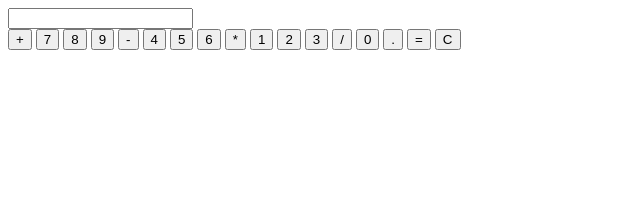
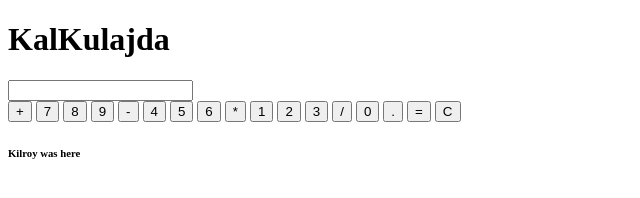
Before and after one commit to WhiteSidus/JavaScript-Calculator, a plain HTML site: page index.html in a window 1280 px wide. Shown: the whole page, without its empty margins (0-640 px from the left). Drawn offline with Linux system fonts and the light colour scheme.

Commit message:
HTML - done numero 2

```diff
--- a/index.html
+++ b/index.html
@@ -1,13 +1,16 @@
 <!DOCTYPE html>
-<html lang="en">
+<html lang="cs">
 <head>
     <meta charset="UTF-8">
     <meta name="viewport" content="width=device-width, initial-scale=1.0">
-    <title>Document</title>
+    <title>www.Webová kalkulačka.cz</title>
     <link rel="stylesheet" href="styles/style.css">
     <script src="Js/script.js"></script>
 </head>
 <body>
+    <header>
+        <h1>KalKulajda</h1>
+    </header>
     <div id="calculator">
         <input id="display" readonly>
         <div id="keys">
@@ -31,5 +34,8 @@
             <button onclick="clearDisplay()">C</button>
         </div>
     </div>
+    <footer>
+        <h6>Kilroy was here</h6>
+    </footer>
 </body>
 </html>
```
